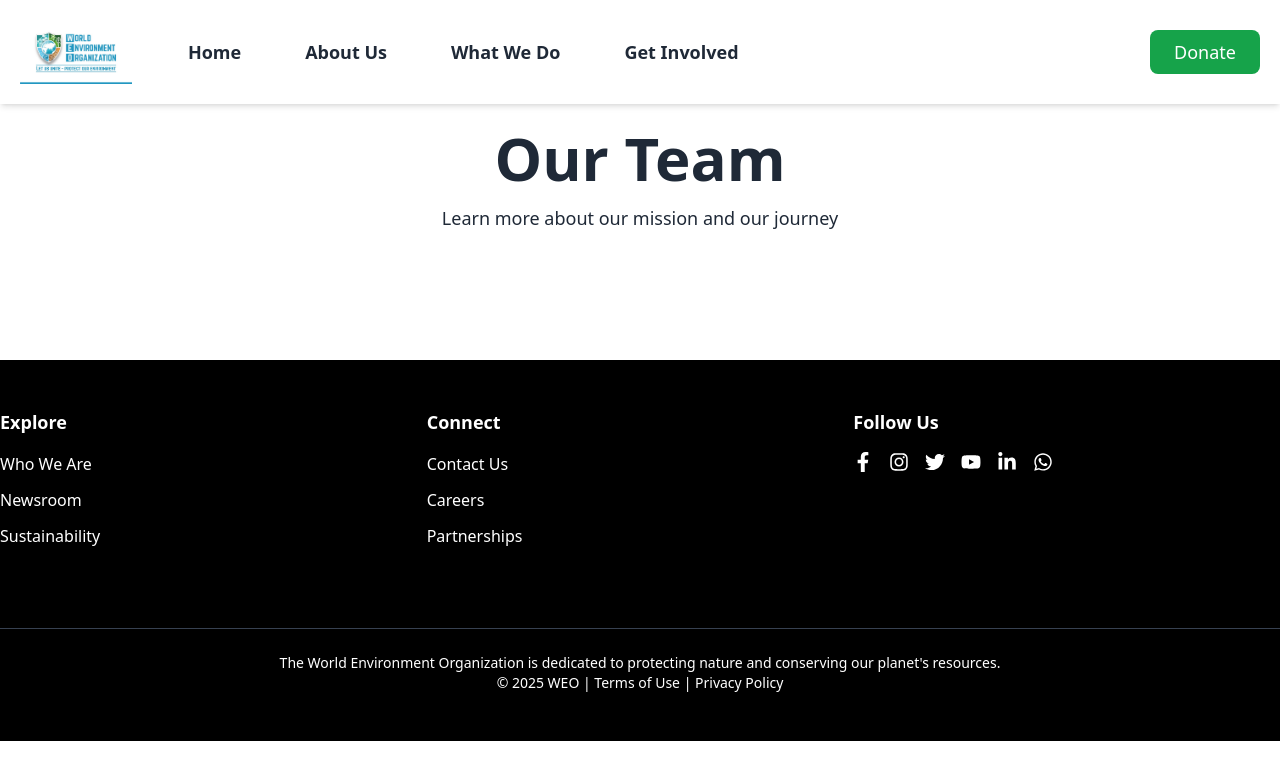
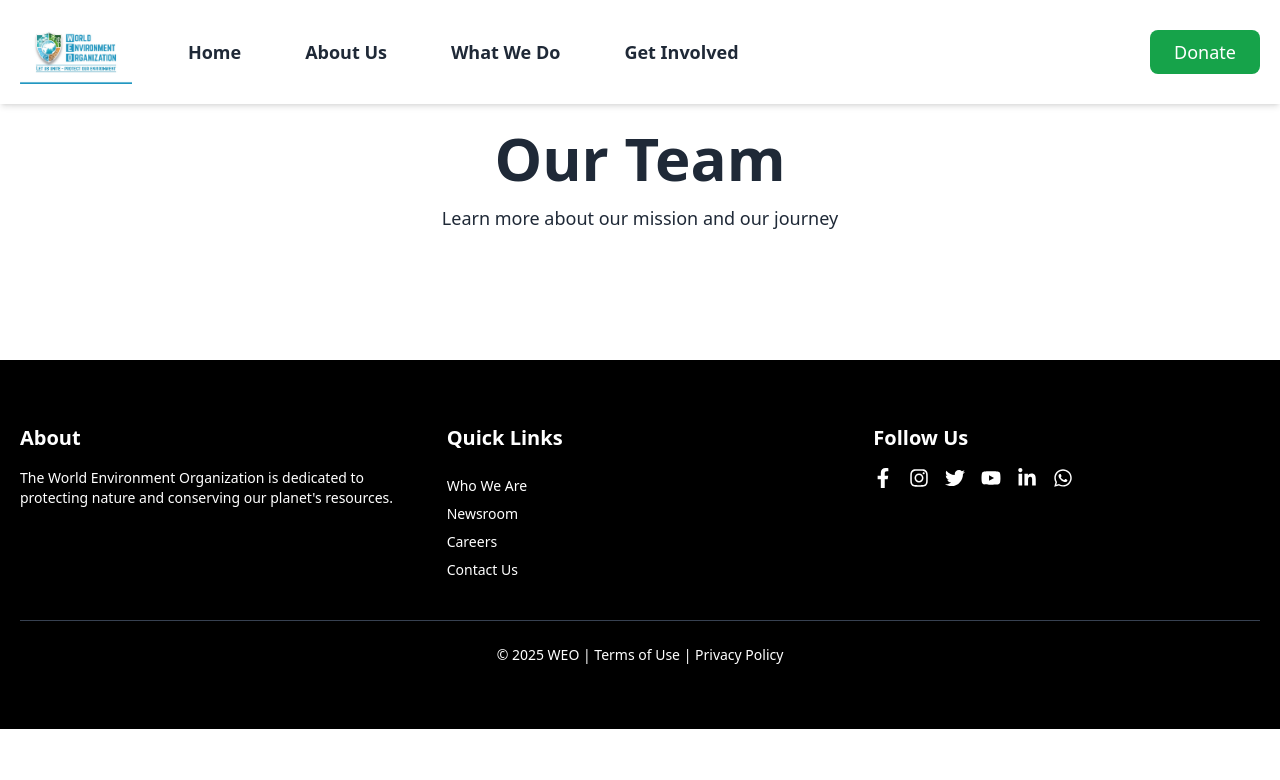
Before and after one commit to nagateja8561/weo, a React (Create React App) app: page /weo/team in a window 1280 px wide. Shown: the top 780 px of the page. Built offline with nearby package versions, Linux system fonts and the light colour scheme.

Commit message:
modified footer

```diff
--- a/src/pages/Footer.js
+++ b/src/pages/Footer.js
@@ -3,33 +3,32 @@ import { FaFacebookF, FaLinkedinIn, FaYoutube, FaWhatsapp, FaInstagram, FaTwitte
 
 const Footer = () => {
   return (
-    <footer className="bg-black text-white py-12">
-      <div className="container mx-auto px-6 lg:px-0">
-        {/* Explore and Connect Section */}
-        <div className="flex flex-wrap justify-between mb-12">
-          {/* Explore Section */}
-          <div className="w-full sm:w-1/2 md:w-1/3 mb-8">
-            <h2 className="text-lg font-semibold mb-4">Explore</h2>
-            <ul className="space-y-3">
+    <footer className="bg-black text-white py-16">
+      <div className="container mx-auto px-5">
+        {/* Footer Content */}
+        <div className="grid grid-cols-1 md:grid-cols-2 lg:grid-cols-3 gap-10">
+          {/* About Section */}
+          <div className="flex flex-col">
+            <h3 className="text-xl font-bold mb-4">About</h3>
+            <p className="text-sm">
+              The World Environment Organization is dedicated to protecting nature and conserving our planet's resources.
+            </p>
+          </div>
+
+          {/* Quick Links Section */}
+          <div className="flex flex-col">
+            <h3 className="text-xl font-bold mb-6">Quick Links</h3>
+            <ul className="space-y-2 text-sm">
               <li><a href="#" className="hover:underline">Who We Are</a></li>
               <li><a href="#" className="hover:underline">Newsroom</a></li>
-              <li><a href="#" className="hover:underline">Sustainability</a></li>
+              <li><a href="#" className="hover:underline">Careers</a></li>
+              <li><a href="#" className="hover:underline">Contact Us</a></li>
             </ul>
           </div>
 
-          {/* Connect Section */}
-          <div className="w-full sm:w-1/2 md:w-1/3 mb-8">
-            <h2 className="text-lg font-semibold mb-4">Connect</h2>
-            <ul className="space-y-3">
-              <li><a href="#" className="hover:underline">Contact Us</a></li>
-              <li><a href="#" className="hover:underline">Careers</a></li>
-              <li><a href="#" className="hover:underline">Partnerships</a></li>
-            </ul>
-          </div>
-
-          {/* Social Media Section */}
-          <div className="w-full sm:w-1/2 md:w-1/3 mb-8">
-            <h2 className="text-lg font-semibold mb-4">Follow Us</h2>
+          {/* Social Media Icons */}
+          <div className="flex flex-col">
+            <h3 className="text-xl font-bold mb-4">Follow Us</h3>
             <div className="flex space-x-4">
               <a href="#" aria-label="Facebook" className="text-xl hover:text-gray-400"><FaFacebookF /></a>
               <a href="#" aria-label="Instagram" className="text-xl hover:text-gray-400"><FaInstagram /></a>
@@ -41,9 +40,8 @@ const Footer = () => {
           </div>
         </div>
 
-        {/* Bottom Legal and Copyright Information */}
-        <div className="border-t border-gray-700 pt-6 text-center text-sm">
-          <p>The World Environment Organization is dedicated to protecting nature and conserving our planet's resources.</p>
+        {/* Footer Bottom (Copyright & Links) */}
+        <div className="border-t border-gray-700 mt-10 pt-6 text-center text-sm">
           <p>&copy; 2025 WEO | <a href="#" className="hover:underline">Terms of Use</a> | <a href="#" className="hover:underline">Privacy Policy</a></p>
         </div>
       </div>
```
